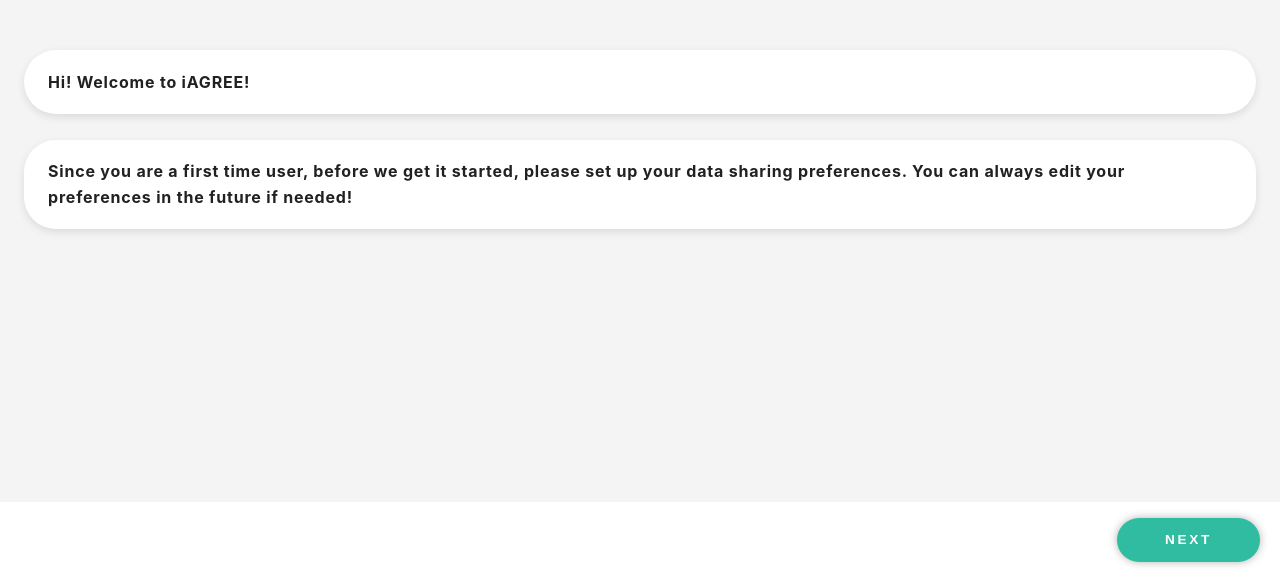
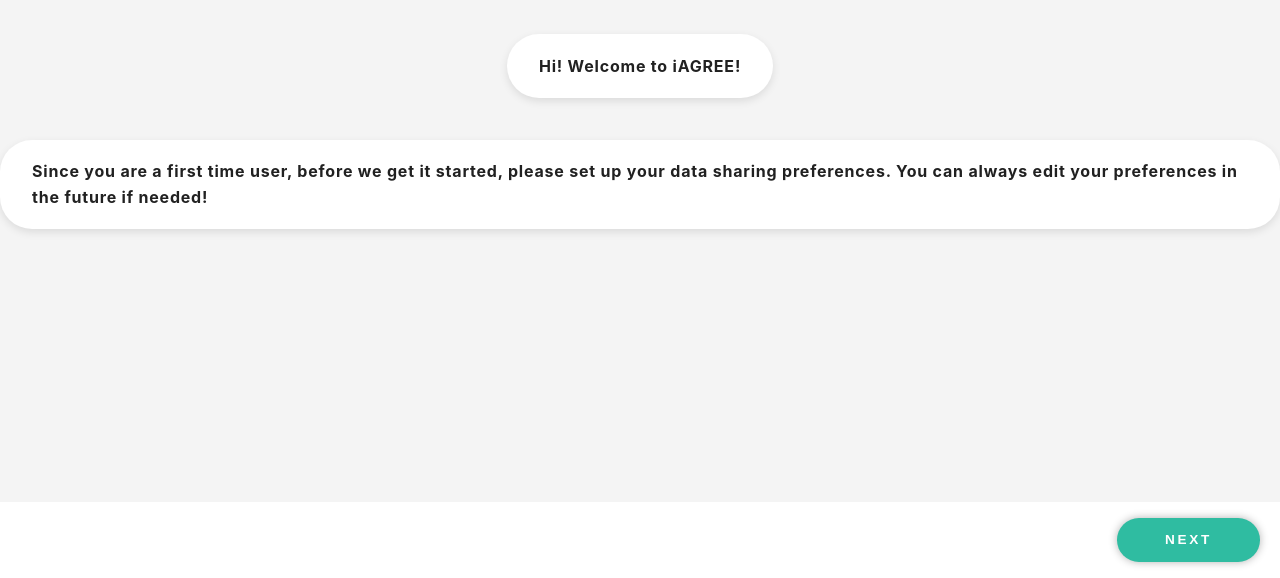
Before and after one commit to huzhx/baseline-preference, a React (Create React App) app: page /baseline-preference in a window 1280 px wide. Shown: the part 222-800 px from the top of the page. Built offline with nearby package versions, Linux system fonts and the light colour scheme.

Commit message:
update Text component style

```diff
--- a/src/Text.module.css
+++ b/src/Text.module.css
@@ -1,7 +1,7 @@
 .text__container {
-  min-width: 270px;
-  margin: 0.8em 1.5em;
-  padding: 1.2em 1.5em;
+  align-self: center;
+  margin: 0.8em 0 1.8em 0;
+  padding: 1.2em 2em;
   background-color: var(--background-color-light);
   border-radius: 2em;
   box-shadow: var(--box-shadow);
```
